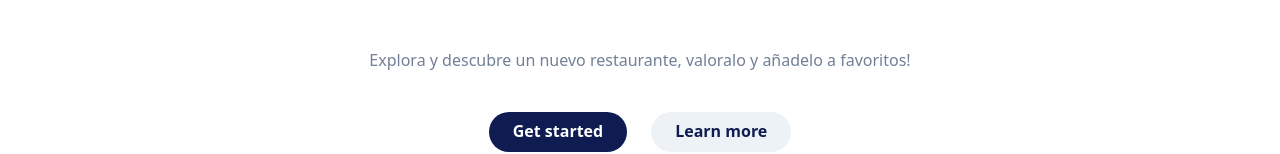
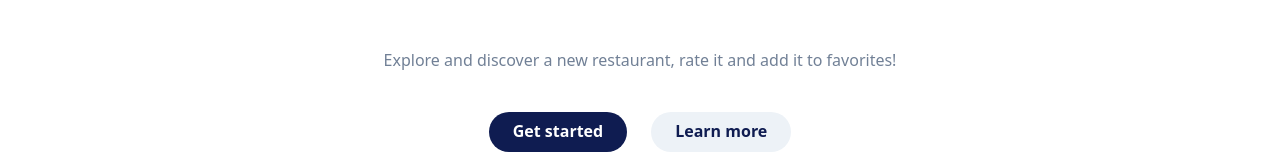
Before and after one commit to Jesus-Navas/restohub-client, a Next.js app: page / in a window 1280 px wide. Shown: the part 306-460 px from the top of the page. Built offline with nearby package versions, Linux system fonts and the light colour scheme.

Commit message:
feat: english description

```diff
--- a/src/components/Hero/Hero.jsx
+++ b/src/components/Hero/Hero.jsx
@@ -22,7 +22,8 @@ export default function Hero() {
                     resto-hub{' '}
                 </Heading>
                 <Text color={'gray.500'} maxW={'3xl'}>
-                    Explora y descubre un nuevo restaurante, valoralo y añadelo a favoritos!
+
+                    Explore and discover a new restaurant, rate it and add it to favorites!
                 </Text>
                 <Stack spacing={6} direction={'row'}>
                     <Link href={'/restaurants'} passHref>
```
